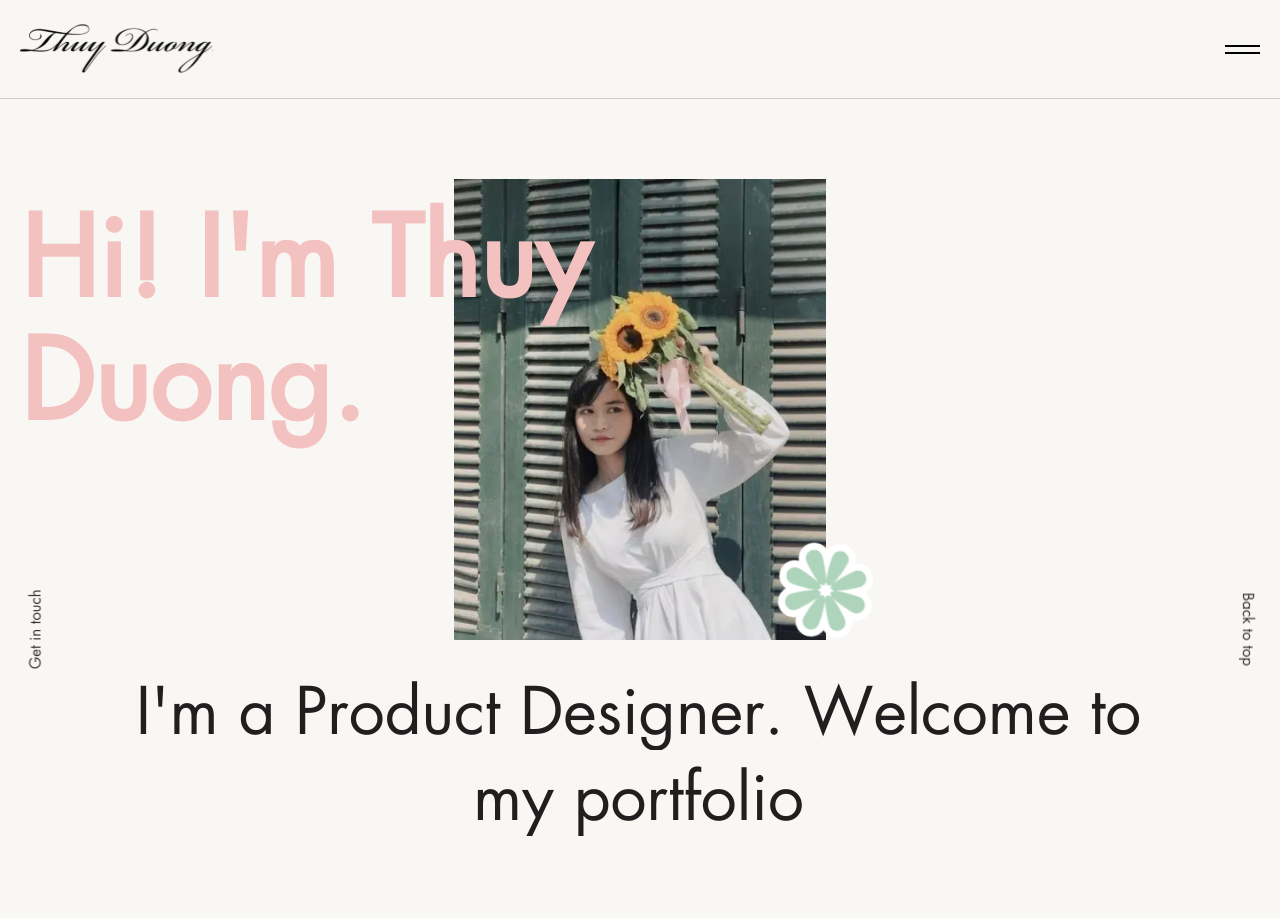
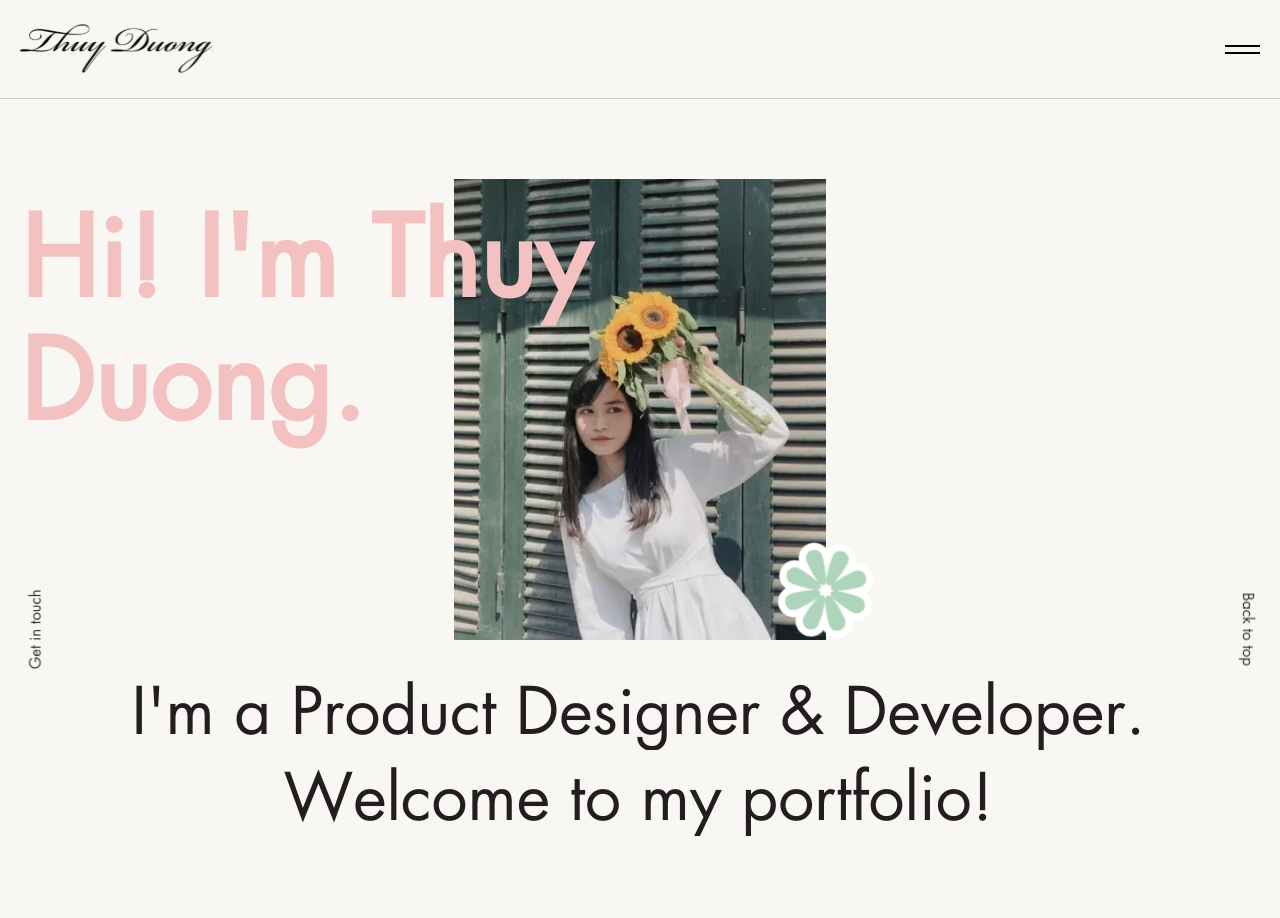
Before and after one commit to Nthuyduong/nthuyduong.github.io, a React (Create React App) app: page /about in a window 1280 px wide. Shown: the top 918 px of the page. Built offline with nearby package versions, Linux system fonts and the light colour scheme.

Commit message:
edit animation

```diff
--- a/src/pages/about.js
+++ b/src/pages/about.js
@@ -109,16 +109,16 @@ const About = () => {
                   width: '27ch',
                   animationTimingFunction: 'steps(27)',
                 }}
-            >I'm a Product Designer. Welcome to</span>
+            >I'm a Product Designer & Developer.</span>
               <span
                   className="say-hi animate textTyping"
                   style={{
-                    animationDelay: '2.0s',
+                    animationDelay: '3.5s',
                     animationDuration: '1s',
-                    width: '10ch',
+                    width: '22ch',
                     animationTimingFunction: 'steps(10)',
                   }}
-              >my portfolio</span>
+              >Welcome to my portfolio!</span>
             </div>
           </div>
         </div>
```
